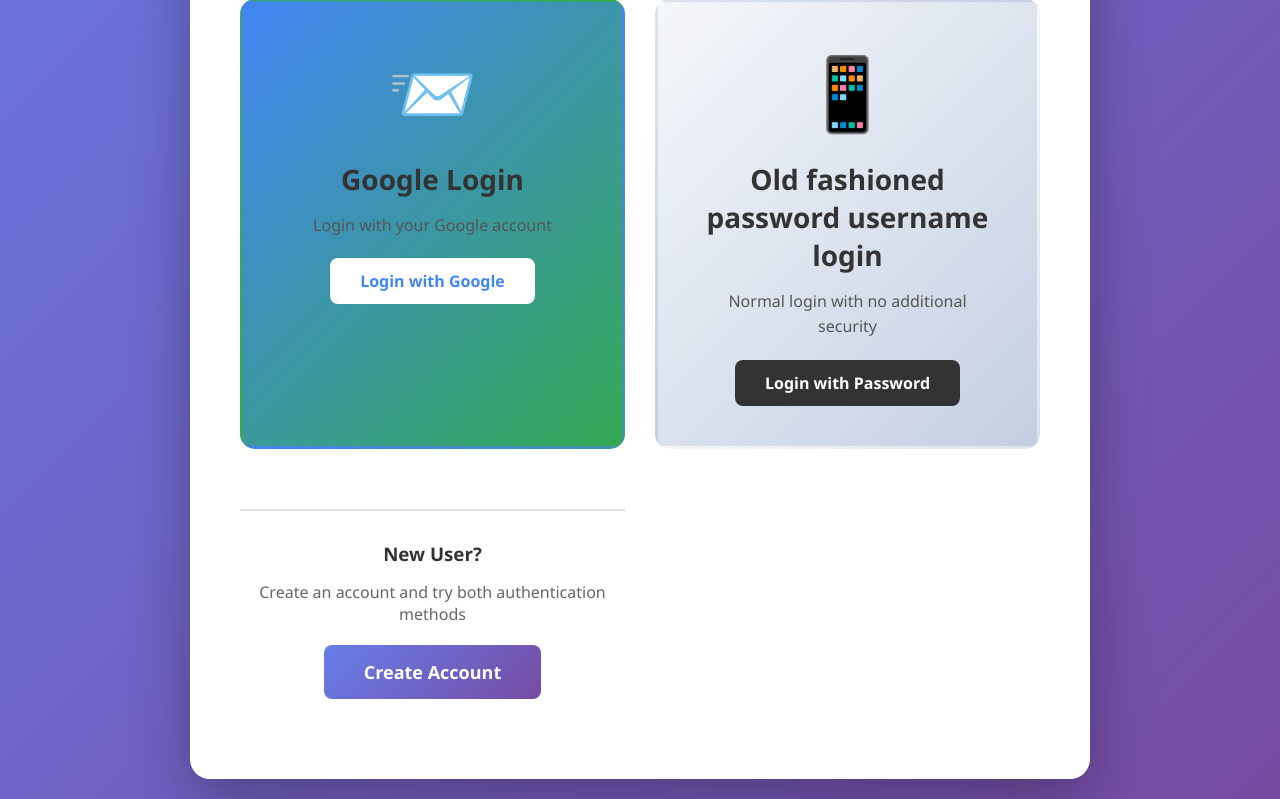
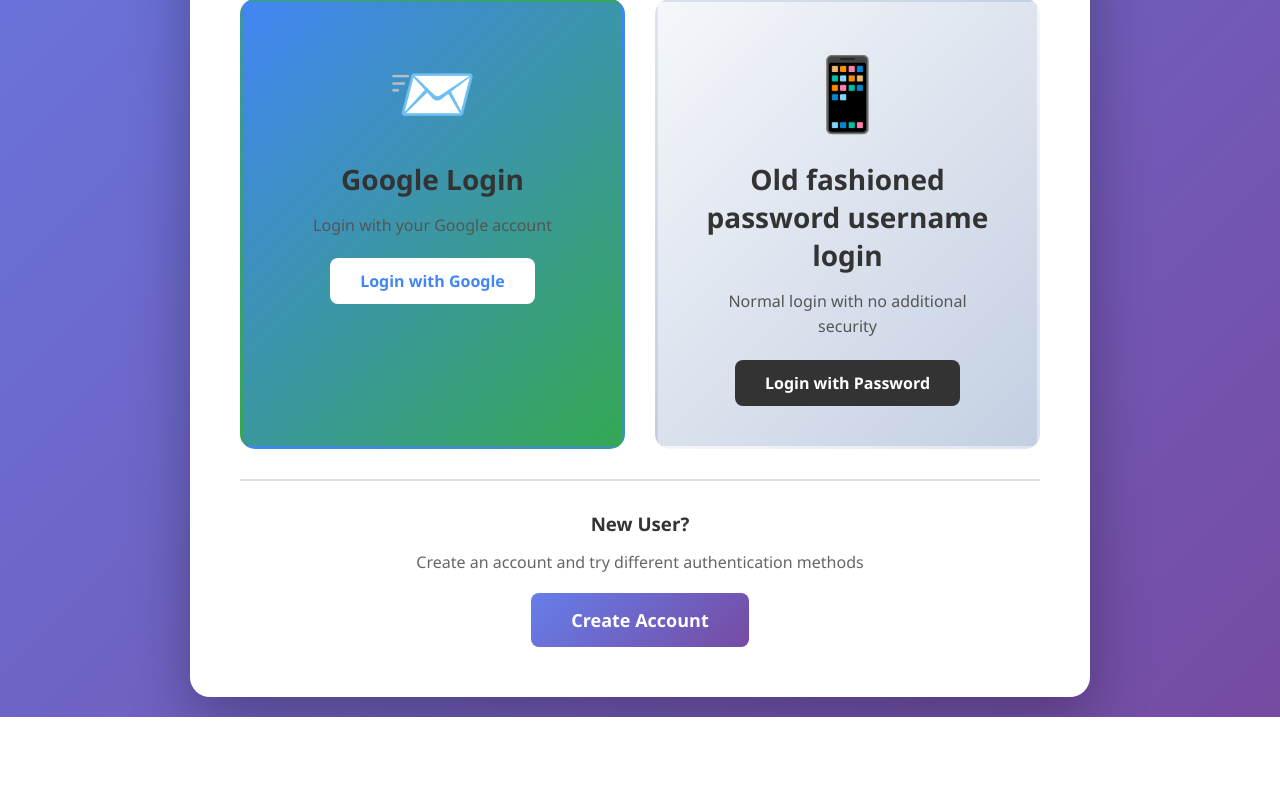
Before and after one commit to tseknouJake/passkey-instead-of-MFA, a Flask app: page / in a window 1280 px wide. Shown: the part 588-1387 px from the top of the page. After the commit the page ends 1305 px from the top, so only its background shows below. Run offline with Flask 3, Linux system fonts and the light colour scheme.

Commit message:
slight aesthetic changes

```diff
--- a/templates/index.html
+++ b/templates/index.html
@@ -207,11 +207,13 @@
             background: linear-gradient(135deg, #4285F4 0%, #34A853 100%);
             color: white;
         }
+
         .auth-card.google .btn {
             background: white;
             color: #4285F4;
             font-weight: 600;
         }
+
         .auth-card.google .btn:hover {
             background: #f1f1f1;
         }
@@ -252,11 +254,13 @@
                 <a href="{{ url_for('password_login') }}" class="btn">Login with Password</a>
             </div>
 
-            <div class="register-section">
+
+        </div>
+
+        <div class="register-section center">
             <h3>New User?</h3>
-                <p>Create an account and try both authentication methods</p>
+            <p>Create an account and try different authentication methods</p>
             <a href="{{ url_for('register') }}" class="register-btn">Create Account</a>
-            </div>
         </div>
 
         <script>
```
Lines whose indentation alone changed are shown as unchanged.
